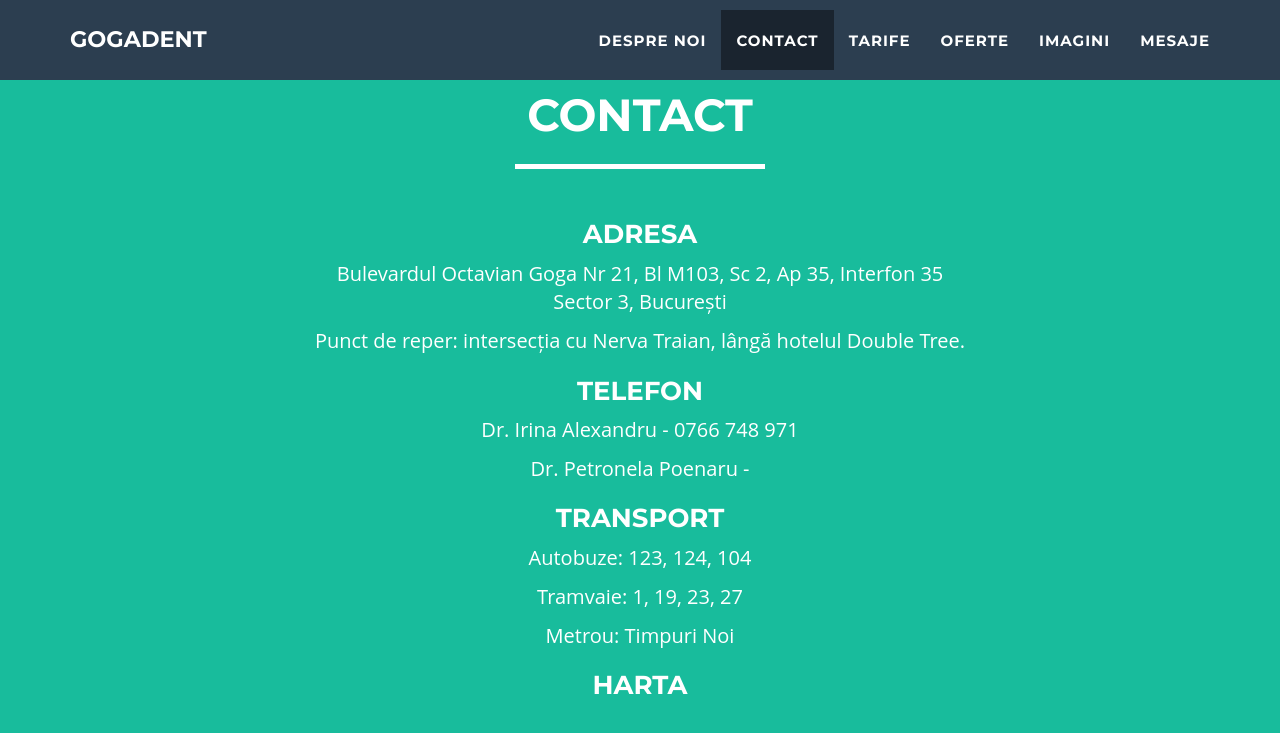
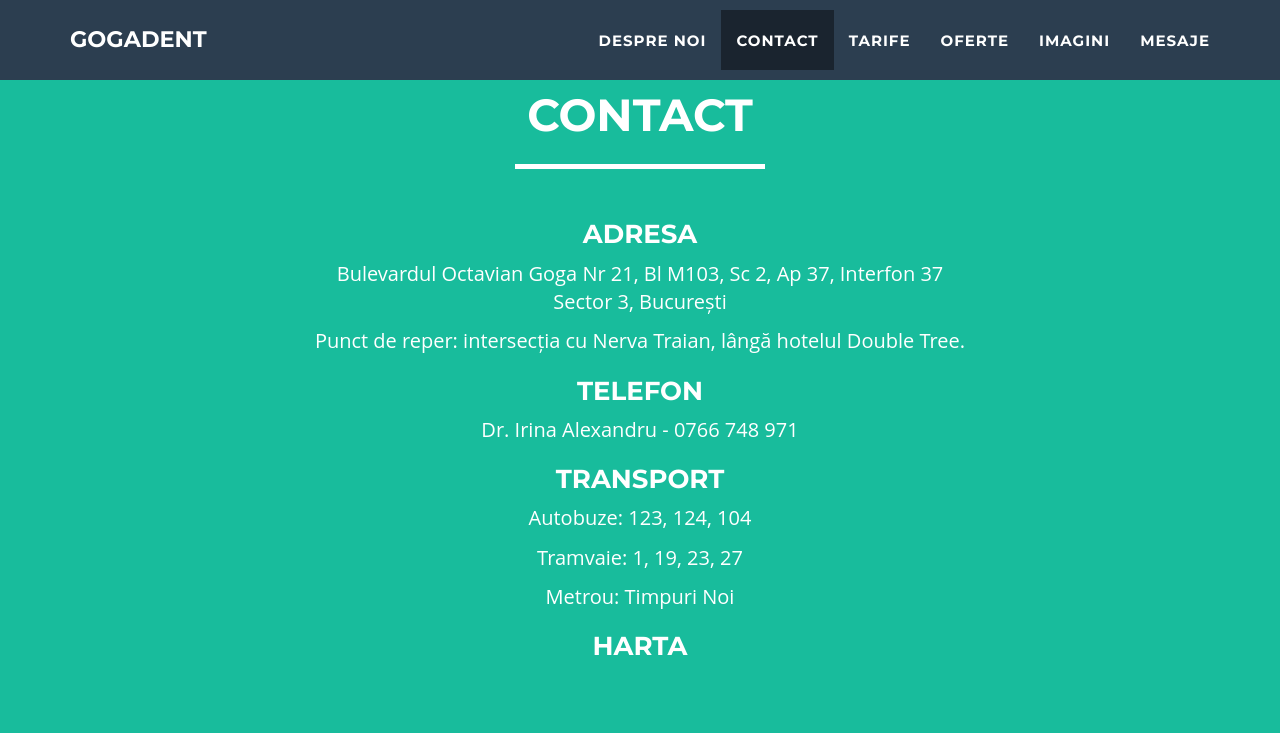
Before and after one commit to littledentgopo/godent, a Jekyll site: the page built from index.html, in a window 1280 px wide and 900 px high, scrolled down 1841 px. Shown: the top 733 px of the window. Built offline with Jekyll 4.4.1, drawn with Linux system fonts in a browser that asks for light colours; nearby versions of some CDN libraries.

Commit message:
Phone number

```diff
--- a/_includes/contact.html
+++ b/_includes/contact.html
@@ -11,7 +11,7 @@
             <div class="row">
                 <div class="col-lg-12 text-center">
                         <h3>Adresa</h3>
-                        <p>Bulevardul Octavian Goga Nr 21, Bl M103, Sc 2, Ap 35, Interfon 35<br/>Sector 3, București</p>
+                        <p>Bulevardul Octavian Goga Nr 21, Bl M103, Sc 2, Ap 37, Interfon 37<br/>Sector 3, București</p>
                         <p>Punct de reper: intersecția cu Nerva Traian, lângă hotelul Double Tree.</p>
                         <h3>Telefon</h3>
 
@@ -21,7 +21,6 @@
                                 <p>{{site.contact.two.name}} - {{site.contact.two.tel}}</p>
                         {% else %}
                                 <p>{{site.contact.one.name}} - {{site.contact.one.tel}}</p>
-                                <p>{{site.contact.two.name}} - {{site.contact.two.tel}}</p>
                         {% endif %}
 
 
```
